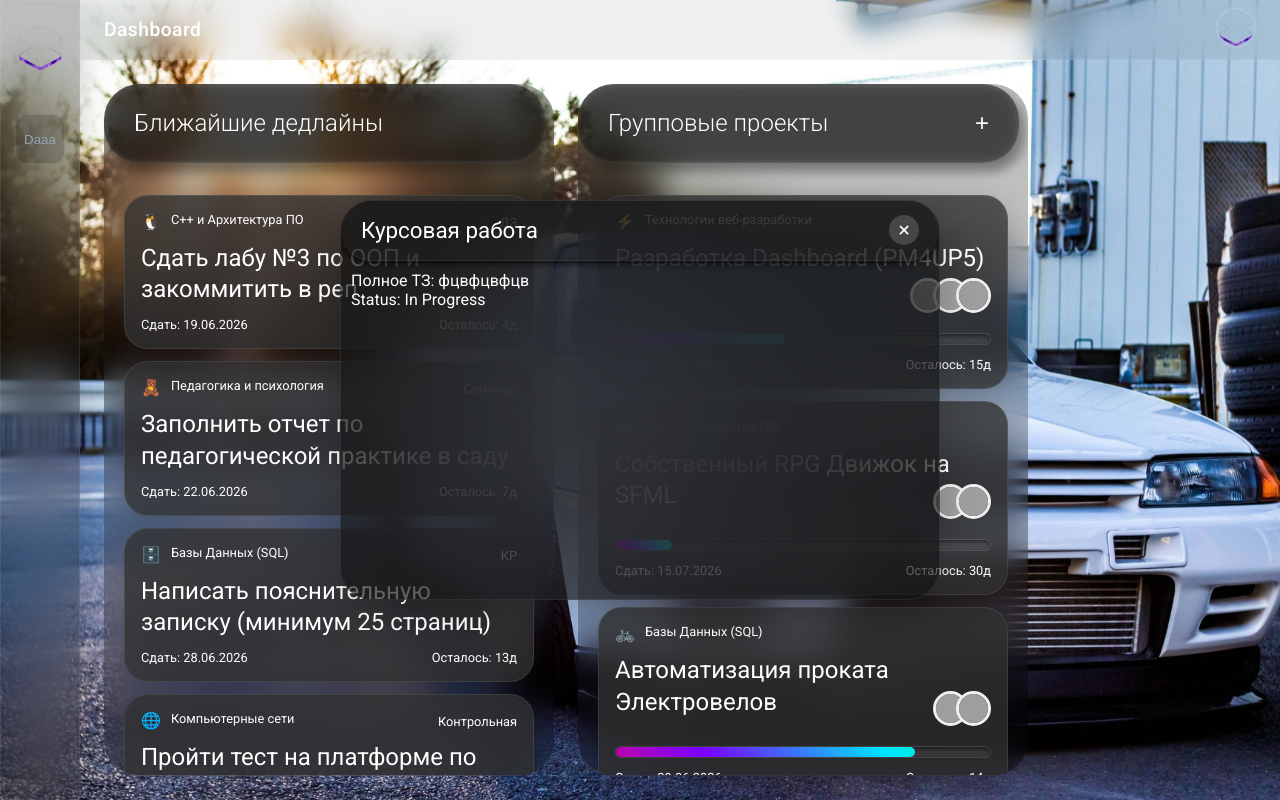
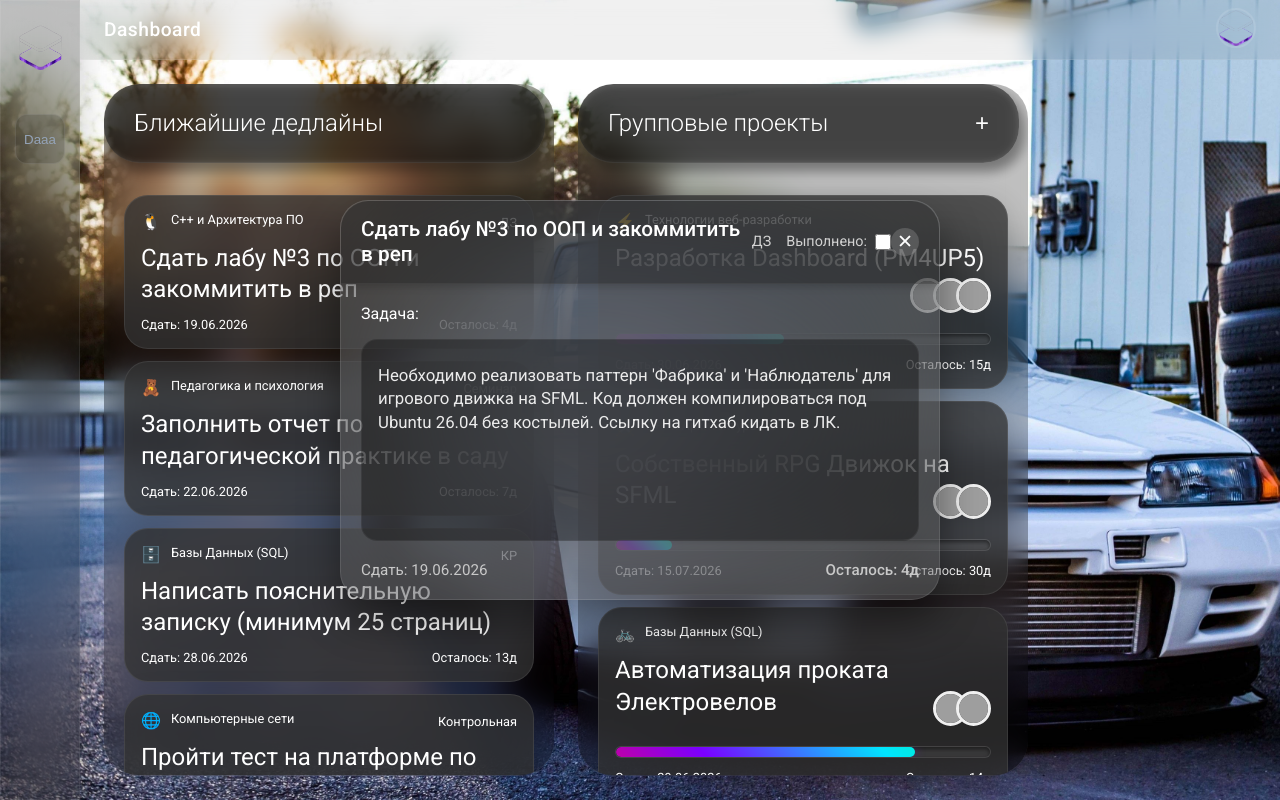
Before and after one commit to SkyW4y/PM4UP5, a React (Vite) app in the folder frontend/: page / in a window 1280 px wide. Both pictures are taken after a click on the element 329 px from the left and 272 px from the top of the page. Built offline with nearby package versions, Linux system fonts and the light colour scheme; grey boxes are pictures that could not be loaded.

Commit message:
Обновлен вид и функционал модального окна, добавлено модальное окно для карточек дедлайнов.

```diff
--- a/frontend/src/api/mappers.ts
+++ b/frontend/src/api/mappers.ts
@@ -61,6 +61,7 @@ export function mapDeadlineShort(api: ApiDeadlineShort) {
         daysLeft: getRemainingDays(api.deadline),
         cardIcon: api.icon || "📌",
         shortDescription: api.short_description|| "Без описания",
+        isCompleted: api.is_completed
     };
 }
 export function mapDeadlineFull(api: ApiDeadlineFull) {
--- a/frontend/src/components/DashboardDeadlineModal.tsx
+++ b/frontend/src/components/DashboardDeadlineModal.tsx
@@ -1,36 +1,54 @@
 import DetailModal from "./DetailModal";
+import { type DetailedDeadline} from "../hooks/useDeadlineModal.ts";
 
-
+import "../styles/dashboard-deadline-modal.css"
 export type DashboardDeadlineModal = {
-    id: string;
-    subject: string;
-    shortDescription: string;
-    task: string;
-    deadline: string;
-    daysLeft: number;
-    workType?: string;
-    isCompleted: boolean;
+    isLoading: boolean;
+    data: DetailedDeadline | null;
+    onClose: () => void;
     onClick?: () => void;
     onChecked?: () => void;
 }
 
 export default function DashboardDeadlineModal(props: DashboardDeadlineModal) {
+    if (props.isLoading || !props.data) {
+        return (
+            <DetailModal title="Загрузка данных..." onClose={props.onClose}>
+                <div className="modal-skeleton">
+                    <div className="skeleton-line long"></div>
+                    <div className="skeleton-line medium"></div>
+                    <div className="skeleton-spinner"></div>
+                </div>
+            </DetailModal>
+        );
+    }
     return (
         <DetailModal
             headerElement={
-                <div>
-                    <span>Тут тип(ДЗ, Классная и т.п)</span>
-                    <span>Выполнено:</span>
-                    <input id={`completedTask${props.id}`} type="checkbox" defaultChecked={props.isCompleted} onClick={props.onChecked}/>
+                <div className="deadline-modal-header">
+                    <span>{props.data.task_type}</span>
+                    <label htmlFor={`completedTask${props.data.id}`} className="checkbox-label">
+                        <span>Выполнено:</span>
+                        <input
+                            id={`completedTask${props.data.id}`}
+                            type="checkbox"
+                            checked={props.data.is_completed}
+                            onChange={props.onChecked}
+                        />
+                    </label>
                 </div>
             }
-            title={props.shortDescription}
+            title={props.data.shortDescription}
+            onClose={props.onClose}
         >
-            <div>
-                <p>{props.task}</p> // TODO: На далекое будущее - добавить по хорошему поддержку MD
-                <div>
-                    <span>Сдать: {props.deadline}</span>
-                    <span>Осталось: {props.daysLeft}д</span>
+            <div className="deadline-modal-body">
+                <span>Задача:</span>
+                <div className="deadline-modal-task">
+                    <p>{props.data.task}</p>  { /* TODO: На далекое будущее - добавить по хорошему поддержку MD */ }
+                </div>
+                <div className="deadline-modal-body-footer">
+                    <span>Сдать: {props.data.deadline}</span>
+                    <span>Осталось: {props.data.daysLeft}д</span>
                 </div>
 
             </div>
--- a/frontend/src/components/DetailModal.tsx
+++ b/frontend/src/components/DetailModal.tsx
@@ -15,7 +15,7 @@ export default function DetailModal(props: DetailModalProps) {
             <div className="modal-header">
                 <span className={"modal-title"}>{props.title}</span>
                 {props.headerElement}
-                <button className="modal-close-btn" onClick={props.onClose}>+</button>
+                <button className="modal-close-btn" onClick={props.onClose}>✕</button>
             </div>
             <div className="modal-body">
                 {props.children}
--- /dev/null
+++ b/frontend/src/hooks/useDeadlineModal.ts
@@ -0,0 +1,78 @@
+import { useState } from "react";
+import { dashboardApi } from "../api/dashboard.ts";
+
+export interface DetailedDeadline {
+    id: number;
+    task: string;
+    task_type: string;
+    deadline: string;
+    is_completed: boolean;
+    shortDescription: string;
+    daysLeft: number;
+}
+
+export function useDeadlineModal(onrefreshData?: () => void) {
+    const [activeId, setActiveId] = useState<number | null>(null);
+    const [data, setData] = useState<DetailedDeadline | null>(null);
+    const [isLoading, setIsLoading] = useState<boolean>(false);
+
+    const openModal = async (id: number) => {
+        setActiveId(id);
+        setIsLoading(true);
+        setData(null);
+
+        try {
+            await new Promise((resolve) => setTimeout(resolve, 600)); // имитация загрузки
+
+            await dashboardApi.getDeadlineById(id).then((data) => {
+               setData({
+                    id: id,
+                    task: data.task,
+                    task_type: data.workType,
+                    deadline: data.deadline,
+                    is_completed: data.isCompleted,
+                    daysLeft: data.daysLeft,
+                    shortDescription: data.shortDescription
+                });
+            })
+        } catch (error) {
+            console.error("Error while loading modal details:", error);
+            closeModal();
+        } finally {
+            setIsLoading(false);
+        }
+    };
+
+    const closeModal = () => {
+        setActiveId(null);
+        setData(null);
+    };
+
+    const toggleComplete = async () => {
+        if (!data) return;
+
+        const previousStatus = data.is_completed;
+        setData({ ...data, is_completed: !previousStatus });
+
+        try {
+            // TODO: эндпоинт обновления
+
+            console.log(`Task status ${data.id} succesfull changed to:`, !previousStatus);
+
+            // Обновление списка в дашборде
+            if (onrefreshData) onrefreshData();
+        } catch (error) {
+            console.error("Couldn`t update status on backend:", error);
+            setData({ ...data, is_completed: previousStatus });
+        }
+    };
+
+    return {
+        isOpen: activeId !== null,
+        isLoading,
+        deadlineData: data,
+        openModal,
+        closeModal,
+        toggleComplete
+    };
+}
--- a/frontend/src/pages/DashboardPage.tsx
+++ b/frontend/src/pages/DashboardPage.tsx
@@ -5,7 +5,9 @@ import DashboardColumn from "../components/DashboardColumn.tsx";
 import HeaderSlot from "../components/LayoutSlots.tsx";
 import ColumnCardBase from "../components/ColumnCardBase.tsx";
 import DashboardProjectCard from "../components/DashboardProjectCard.tsx";
-import DetailModal from "../components/DetailModal.tsx";
+import DashboardDeadlineModal from "../components/DashboardDeadlineModal.tsx";
+
+import { useDeadlineModal } from "../hooks/useDeadlineModal.ts";
 
 function onProjectAddClick() {
     alert("Add Project");
@@ -24,33 +26,19 @@ export default function DashboardPage() {
     const [loading, setLoading] = useState(false);
     const [error, setError] = useState<string | null>(null);
 
-    const [activeDeadlineId, setActiveDeadlineId] = useState<number | null>(null);
-    const [modalData, setModalData] = useState<any | null>(null); // TODO: пофиксить any
-    const [isModalLoading, setModalIsLoading] = useState(false);
-
-    const handleCardClick = async (id: number) => {
-        setActiveDeadlineId(id); // Модалка моментально монтируется в DOM
-        setModalIsLoading(true);      // Включаем лоадер внутри неё
-        setModalData(null);      // Сбрасываем старые данные
-
-        try {
-            await new Promise((resolve) => setTimeout(resolve, 800));
-            setModalData({
-                task: "Курсовая работа",
-                description: "Полное ТЗ: фцвфцвфцв",
-            });
-        } catch (error) {
-            console.error("Ошибка загрузки дедлайна", error);
-        } finally {
-            setModalIsLoading(false);
-        }
+    const refreshDeadlines = () => {
+        dashboardApi.getDeadlines().then((data) => setDeadlines(data));
     };
 
-    // Функция закрытия (полностью деструктит модалку)
-    const handleCloseModal = () => {
-        setActiveDeadlineId(null);
-        setModalData(null);
-    };
+    const {
+        isOpen,
+        isLoading: isModalLoading,
+        deadlineData,
+        openModal,
+        closeModal,
+        toggleComplete
+    } = useDeadlineModal(refreshDeadlines);
+
 
     useEffect(() => {
        dashboardApi.getDeadlines().then((data) => {
@@ -98,7 +86,7 @@ export default function DashboardPage() {
                         daysLeft={item.daysLeft}
                         cardIcon={item.cardIcon}
                         shortDescription={item.shortDescription}
-                        onClick={() => handleCardClick(item.id)}
+                        onClick={() => openModal(item.id)}
                     />
                 ))}
             </DashboardColumn>
@@ -116,30 +104,15 @@ export default function DashboardPage() {
                     />
                 ))}
             </DashboardColumn>
-            {activeDeadlineId !== null && (
-                <DetailModal
-                    title={isModalLoading ? "Загрузка..." : modalData?.task || "Детали задачи"}
-                    onClose={handleCloseModal}
-                >
-                    {isModalLoading ? (
-                        // Красивый лоадер или скелетон, пока ждем ответ от API
-                        <div className="modal-loader">
-                            <div className="spinner"></div>
-                            <p>Запрашиваю данные у бэкенда...</p>
-                        </div>
-                    ) : (
-                        // Данные пришли — рендерим детей!
-                        <div className="modal-real-content">
-                            <p className="full-description">{modalData?.description}</p>
-                            <div className="modal-status">
-                                Status: <span className="status-badge">In Progress</span>
-                            </div>
-                        </div>
-                    )}
-                </DetailModal>
+
+            {isOpen && (
+                <DashboardDeadlineModal
+                    isLoading={isModalLoading}
+                    data={deadlineData}
+                    onClose={closeModal}
+                    onChecked={toggleComplete}
+                />
             )}
         </>
     );
 }
-
-// TODO: Доделать стили.
--- /dev/null
+++ b/frontend/src/styles/dashboard-deadline-modal.css
@@ -0,0 +1,65 @@
+.deadline-modal-header {
+    display: flex;
+    flex-direction: row;
+    align-items: center;
+    gap: 15px;
+    color: rgb(210, 210, 210);
+    font-size: 0.9rem;
+}
+
+.checkbox-label {
+    display: flex;
+    flex-direction: row;
+    align-items: center;
+    gap: 8px;
+    cursor: pointer;
+}
+
+.checkbox-label input {
+    cursor: pointer;
+    width: 16px;
+    height: 16px;
+    accent-color: #3b82f6;
+}
+
+.deadline-modal-body {
+    display: flex;
+    flex-direction: column;
+    height: 100%;
+    flex-grow: 1;
+    gap: 16px;
+}
+
+.deadline-modal-task {
+    display: flex;
+    flex-direction: column;
+    background: rgb(0 0 0 / 0.35);
+    padding: 16px;
+    border-radius: 16px;
+    border: 1px solid rgb(255 255 255 / 0.05);
+
+    flex-grow: 1;
+
+    overflow-y: auto;
+}
+
+.deadline-modal-task p {
+    margin: 8px 0 0 0;
+    font-size: 1.05rem;
+    line-height: 1.4;
+    color: rgb(235, 235, 235);
+}
+
+.deadline-modal-body-footer {
+    display: flex;
+    justify-content: space-between;
+    align-items: center;
+    font-size: 0.95rem;
+    color: rgb(200, 200, 200);
+    padding-top: 4px;
+    flex-shrink: 0;
+}
+
+.deadline-modal-body-footer span:last-child {
+    font-weight: 500;
+}
--- a/frontend/src/styles/detail-modal.css
+++ b/frontend/src/styles/detail-modal.css
@@ -1,52 +1,69 @@
 .modal-container {
-    display: block;
+    display: flex; /* Переводим на флекс */
+    flex-direction: column; /* Элементы (хедер и боди) идут друг за другом вертикально */
     position: fixed;
     width: 600px;
     height: 400px;
     top: calc((100vh / 2) - 200px);
     left: calc((100vw / 2) - 300px);
-    background-color: rgb(0 0 0 / 0.47);
+    background-color: rgb(117 117 117 / 0.26);
     overflow: hidden;
     backdrop-filter: blur(100px);
+    border-radius: 28px; /* Добавил закругление самой карточке, чтобы углы не резали глаз */
+    border: 1px solid rgb(255 255 255 / 0.1); /* Тонкий глассморфизм-бордер */
+    box-shadow: 0 20px 40px rgb(0 0 0 / 0.4);
 }
+
 .modal-header {
     display: flex;
     justify-content: space-between;
     align-items: center;
     flex-direction: row;
     background-color: rgb(28 28 28 / 0.42);
-    border-radius: 40px;
-    min-height: 15%;
-    border-bottom: 0.2px solid rgb(104 104 104 / 0.2);
-    box-shadow: black 0 1px 10px 0;
+    /* Изменил border-radius, чтобы он аккуратно ложился в верхние углы контейнера */
+    border-radius: 28px 28px 0 0;
+    padding: 16px 20px; /* Чистые паддинги вместо процентов */
+    border-bottom: 1px solid rgb(104 104 104 / 0.2);
+    box-shadow: rgb(0 0 0 / 0.2) 0 2px 10px;
+    box-sizing: border-box;
 }
+
 .modal-title {
-    font-size: 1.4rem;
-    margin-left: 20px;
+    font-size: 1.3rem;
+    font-weight: 500;
+    color: #ffffff;
+    line-height: 1.2;
+    /* Убираем margin-left, так как паддинг хедера уже всё выровнял */
 }
+
 .modal-close-btn {
     background-color: rgb(177 177 177 / 0.26);
     color: white;
     border: none;
-    width: 30px;
-    height: 30px;
+    width: 28px;
+    height: 28px;
     border-radius: 50%;
-    margin: auto 20px auto 0;
-    rotate: 45deg;
-    font-size: 1.5rem;
+    cursor: pointer;
+    /* Убрал rotate: 45deg, если ты в DashboardDeadlineModal прокинул нормальный крестик "×" или "✕" */
+    font-size: 1.2rem;
     display: flex;
     justify-content: center;
     align-items: center;
-    text-align: center;
+    flex-shrink: 0;
     transition: all .2s ease;
 }
+
 .modal-close-btn:hover {
     background-color: rgb(214 214 214 / 0.43);
-    color: white;
-    transform: scale(1.1);
+    transform: scale(1.08);
 }
+
 .modal-body {
     display: flex;
     flex-direction: column;
-    margin: 10px 10px;
+    flex-grow: 1; /* ОЧЕНЬ ВАЖНО: боди забирает ВСЁ свободное место от хедера до низа карточки */
+    padding: 20px; /* Чистые внутренние отступы */
+    margin: 0; /* Убираем маргины, работаем паддингами */
+    box-sizing: border-box;
+    overflow: hidden;
 }
```
